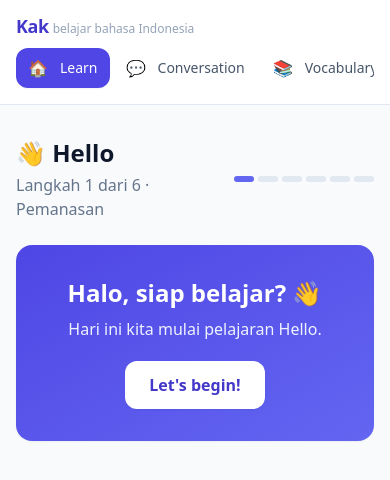
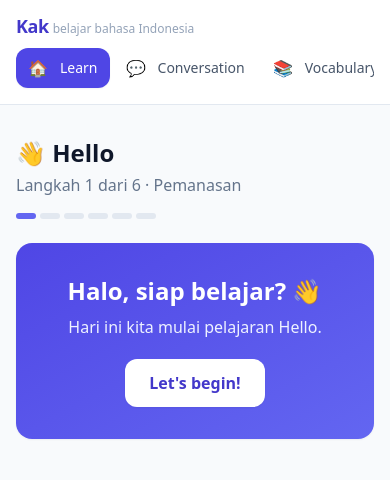
Before and after one commit to stenknz/IndoEng, a Next.js app: page /lesson/hello in a window 390 px wide. Shown: the top 480 px of the page. Built offline with nearby package versions, Linux system fonts and the light colour scheme.

Commit message:
chore: responsive layout and visual polish

```diff
--- a/src/components/ConversationPage.tsx
+++ b/src/components/ConversationPage.tsx
@@ -46,6 +46,7 @@ export function ConversationPage() {
     const seed = await engine.startLesson(useStore.getState().state, LESSONS[0]);
     const id = crypto.randomUUID();
     const start = Date.now();
+    setError(null);
     setConversationId(id);
     setStartedAt(start);
     setMessages(seed);
@@ -161,7 +162,7 @@ export function ConversationPage() {
   }
 
   return (
-    <div className="flex h-[calc(100vh-10rem)] flex-col gap-4">
+    <div className="flex h-[calc(100dvh-10rem)] flex-col gap-4">
       <header className="flex flex-wrap items-center justify-between gap-3">
         <div>
           <h1 className="text-2xl font-bold text-slate-900">Ngobrol dengan Kak 💬</h1>
--- a/src/components/LessonFlow.tsx
+++ b/src/components/LessonFlow.tsx
@@ -285,7 +285,7 @@ export function LessonFlow({ lesson }: { lesson: Lesson }) {
 
   return (
     <div className="space-y-6">
-      <header className="flex items-center justify-between gap-4">
+      <header className="flex flex-wrap items-center justify-between gap-4">
         <div>
           <h1 className="text-2xl font-bold text-slate-900">
             {lesson.emoji} {lesson.title}
--- a/src/lib/data/words.ts
+++ b/src/lib/data/words.ts
@@ -312,7 +312,7 @@ export const WORD_BANK: VocabularyWord[] = [
     id: "teh",
     indonesian: "teh",
     english: "tea",
-    pronunciation: "TAY",
+    pronunciation: "TEH",
     example: "Kamu suka teh?",
     exampleTranslation: "Do you like tea?",
     category: "drinks",
```
Also changed, not shown: 1 other file (tests, documents, lock files or other folders).
